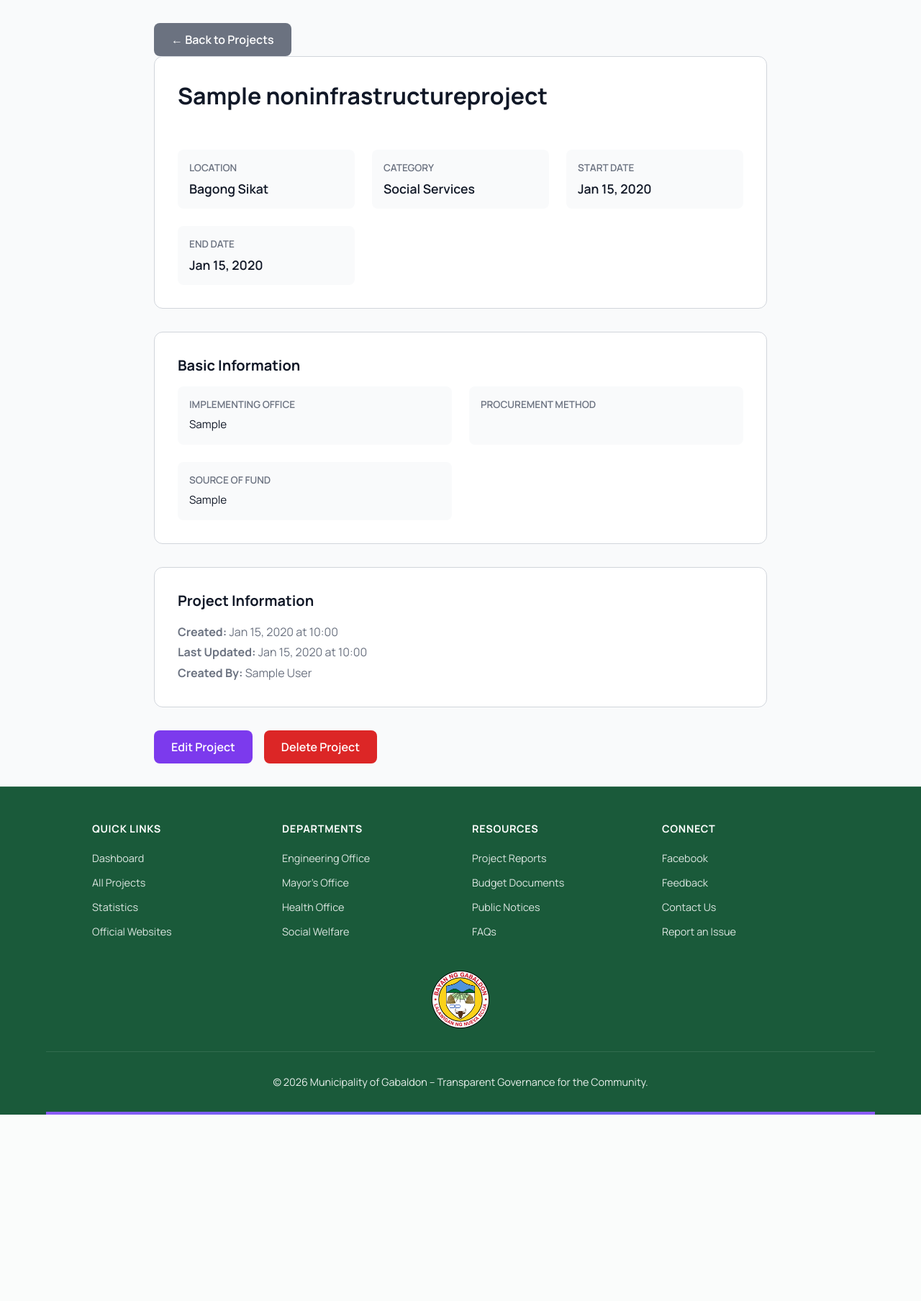
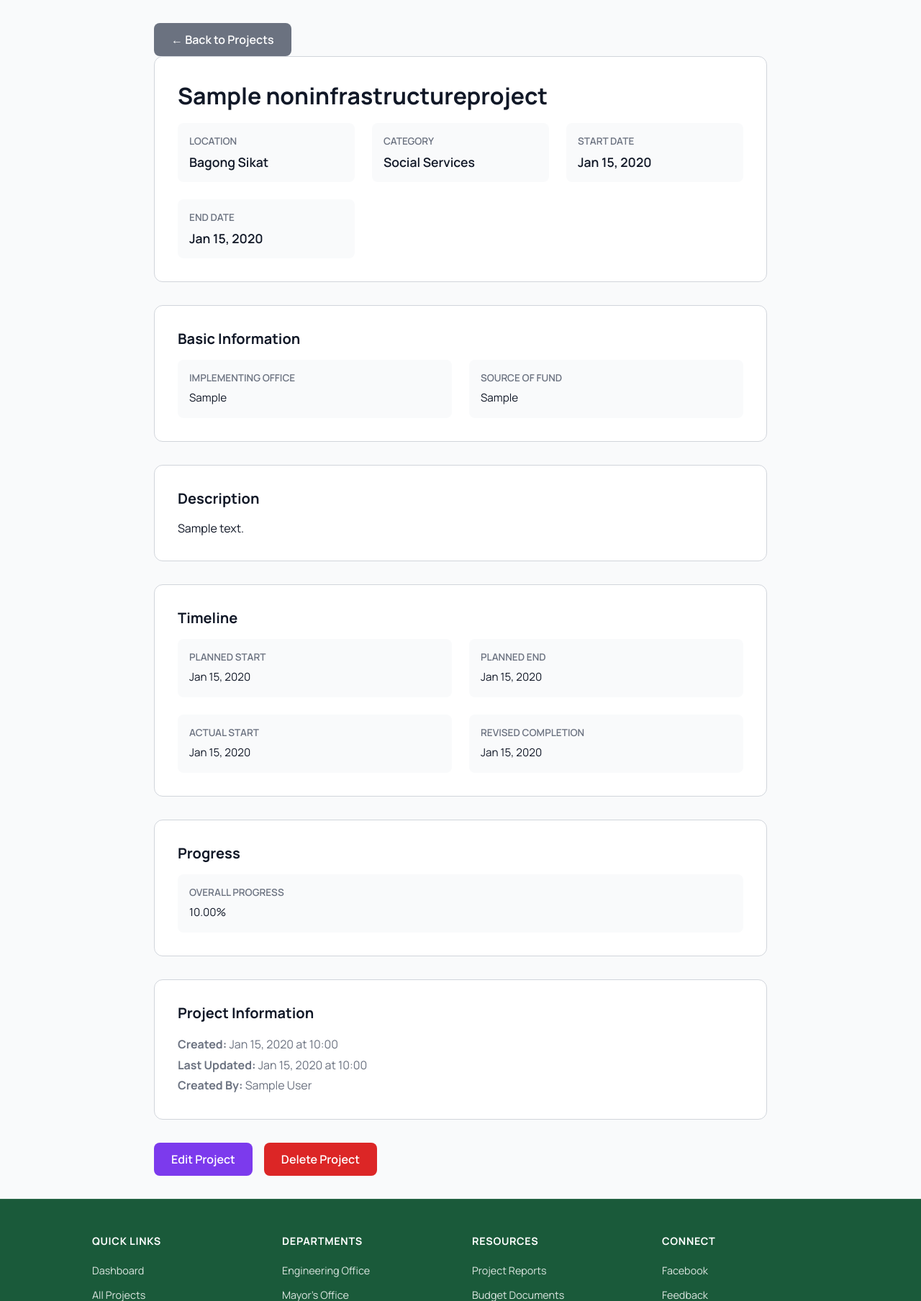
Before and after one commit to AboloftZeke/Gabaldon-Municipality-Project-Tracker, a Django app: page /non-infrastructure/1/ in a window 1280 px wide. Shown: the part 73-1881 px from the top of the page at 72% size. Before the commit the page ends 1622 px from the top, so only its background shows below. Run offline with Django 5.2, Linux system fonts and the light colour scheme; a user stored in the database is signed in; tables that the repository leaves empty hold one stand-in row (values such as "Sample post").

Commit message:
Fix non-infrastructure views and templates for simplified form
- Update dashboard view to use progress-based stats instead of award status
- Remove references to deleted fields (award_status, abc_amount, contractor, procurement_method, etc.)
- Simplify detail template to show only existing fields
- Add description section to detail view
- Update timeline section layout
- Fix dashboard stat cards for Planned/In Progress/Completed projects

```diff
--- a/apps/non_infrastructure/views.py
+++ b/apps/non_infrastructure/views.py
@@ -58,15 +58,12 @@ class NonInfrastructureProjectDashboardView(MayorsOfficeRequiredMixin, TemplateV
             user_projects = NonInfrastructureProject.objects.filter(created_by=self.request.user)
 
         context['total_projects'] = user_projects.count()
-        context['awarded_projects'] = user_projects.filter(award_status='awarded').count()
-        context['ongoing_projects'] = user_projects.filter(award_status__in=['ongoing_bidding', 'awarded']).count()
-        context['completed_projects'] = user_projects.filter(award_status='completed').count()
+
+        # Count projects by progress
+        context['planned_projects'] = user_projects.filter(overall_progress_percentage__isnull=True).count()
+        context['in_progress_projects'] = user_projects.exclude(overall_progress_percentage__isnull=True).exclude(overall_progress_percentage=100).count()
+        context['completed_projects'] = user_projects.filter(overall_progress_percentage=100).count()
         context['recent_projects'] = user_projects.order_by('-created_at')[:5]
-
-        total_abc = user_projects.filter(abc_amount__isnull=False).aggregate(
-            total=models.Sum('abc_amount')
-        )['total'] or 0
-        context['total_investment'] = total_abc
 
         return context
 
--- a/templates/non_infrastructure/non_infrastructure_detail.html
+++ b/templates/non_infrastructure/non_infrastructure_detail.html
@@ -92,21 +92,6 @@
         line-height: 1.5;
     }
 
-    .status-badge {
-        display: inline-block;
-        padding: 0.5rem 1rem;
-        border-radius: 6px;
-        font-weight: 600;
-        text-transform: capitalize;
-        margin-bottom: 1rem;
-    }
-
-    .status-awarded { background: #dcfce7; color: #166534; }
-    .status-ongoing_bidding { background: #dbeafe; color: #1e3a8a; }
-    .status-completed { background: #d1fae5; color: #065f46; }
-    .status-cancelled { background: #fee2e2; color: #991b1b; }
-    .status-rebid { background: #fef3c7; color: #92400e; }
-
     .action-buttons {
         display: flex;
         gap: 1rem;
@@ -159,7 +144,6 @@
 
     <div class="project-detail-header">
         <h2>{{ project.title }}</h2>
-        <span class="status-badge status-{{ project.award_status }}">{{ project.get_award_status_display }}</span>
 
         <div class="project-meta">
             <div class="meta-item">
@@ -170,12 +154,6 @@
                 <div class="meta-label">Category</div>
                 <div class="meta-value">{{ project.get_category_display }}</div>
             </div>
-            {% if project.abc_amount %}
-                <div class="meta-item">
-                    <div class="meta-label">Budget</div>
-                    <div class="meta-value">₱{{ project.abc_amount|floatformat:2 }}</div>
-                </div>
-            {% endif %}
             {% if project.planned_start_date %}
                 <div class="meta-item">
                     <div class="meta-label">Start Date</div>
@@ -198,16 +176,6 @@
                 <div class="content-label">Implementing Office</div>
                 <div class="content-value">{{ project.implementing_office }}</div>
             </div>
-            {% if project.contractor %}
-                <div class="content-item">
-                    <div class="content-label">Contractor</div>
-                    <div class="content-value">{{ project.contractor }}</div>
-                </div>
-            {% endif %}
-            <div class="content-item">
-                <div class="content-label">Procurement Method</div>
-                <div class="content-value">{{ project.get_procurement_method_display }}</div>
-            </div>
             {% if project.source_of_fund %}
                 <div class="content-item">
                     <div class="content-label">Source of Fund</div>
@@ -217,48 +185,53 @@
         </div>
     </div>
 
-    {% if project.abc_amount or project.contract_price or project.disbursements_to_date %}
+    {% if project.description %}
     <div class="project-section">
-        <h3>Financial Information</h3>
+        <h3>Description</h3>
+        <div style="color: #111827; line-height: 1.6; white-space: pre-wrap;">{{ project.description }}</div>
+    </div>
+    {% endif %}
+
+    {% if project.planned_start_date or project.actual_start_date or project.revised_completion_date %}
+    <div class="project-section">
+        <h3>Timeline</h3>
         <div class="section-content">
-            {% if project.abc_amount %}
+            {% if project.planned_start_date %}
                 <div class="content-item">
-                    <div class="content-label">Approved Budget (ABC)</div>
-                    <div class="content-value">₱{{ project.abc_amount|floatformat:2 }}</div>
+                    <div class="content-label">Planned Start</div>
+                    <div class="content-value">{{ project.planned_start_date|date:"M d, Y" }}</div>
                 </div>
             {% endif %}
-            {% if project.contract_price %}
+            {% if project.planned_end_date %}
                 <div class="content-item">
-                    <div class="content-label">Contract Price</div>
-                    <div class="content-value">₱{{ project.contract_price|floatformat:2 }}</div>
+                    <div class="content-label">Planned End</div>
+                    <div class="content-value">{{ project.planned_end_date|date:"M d, Y" }}</div>
                 </div>
             {% endif %}
-            {% if project.disbursements_to_date %}
+            {% if project.actual_start_date %}
                 <div class="content-item">
-                    <div class="content-label">Disbursements to Date</div>
-                    <div class="content-value">₱{{ project.disbursements_to_date|floatformat:2 }}</div>
+                    <div class="content-label">Actual Start</div>
+                    <div class="content-value">{{ project.actual_start_date|date:"M d, Y" }}</div>
+                </div>
+            {% endif %}
+            {% if project.revised_completion_date %}
+                <div class="content-item">
+                    <div class="content-label">Revised Completion</div>
+                    <div class="content-value">{{ project.revised_completion_date|date:"M d, Y" }}</div>
                 </div>
             {% endif %}
         </div>
     </div>
     {% endif %}
 
-    {% if project.cost_progress_percentage or project.physical_progress_percentage %}
+    {% if project.overall_progress_percentage %}
     <div class="project-section">
-        <h3>Progress Tracking</h3>
+        <h3>Progress</h3>
         <div class="section-content">
-            {% if project.cost_progress_percentage %}
-                <div class="content-item">
-                    <div class="content-label">Cost Progress</div>
-                    <div class="content-value">{{ project.cost_progress_percentage }}%</div>
-                </div>
-            {% endif %}
-            {% if project.physical_progress_percentage %}
-                <div class="content-item">
-                    <div class="content-label">Physical Progress</div>
-                    <div class="content-value">{{ project.physical_progress_percentage }}%</div>
-                </div>
-            {% endif %}
+            <div class="content-item">
+                <div class="content-label">Overall Progress</div>
+                <div class="content-value">{{ project.overall_progress_percentage }}%</div>
+            </div>
         </div>
     </div>
     {% endif %}
```
Also changed, not shown: templates/non_infrastructure/non_infrastructure_dashboard.html (+4 -13 lines).
